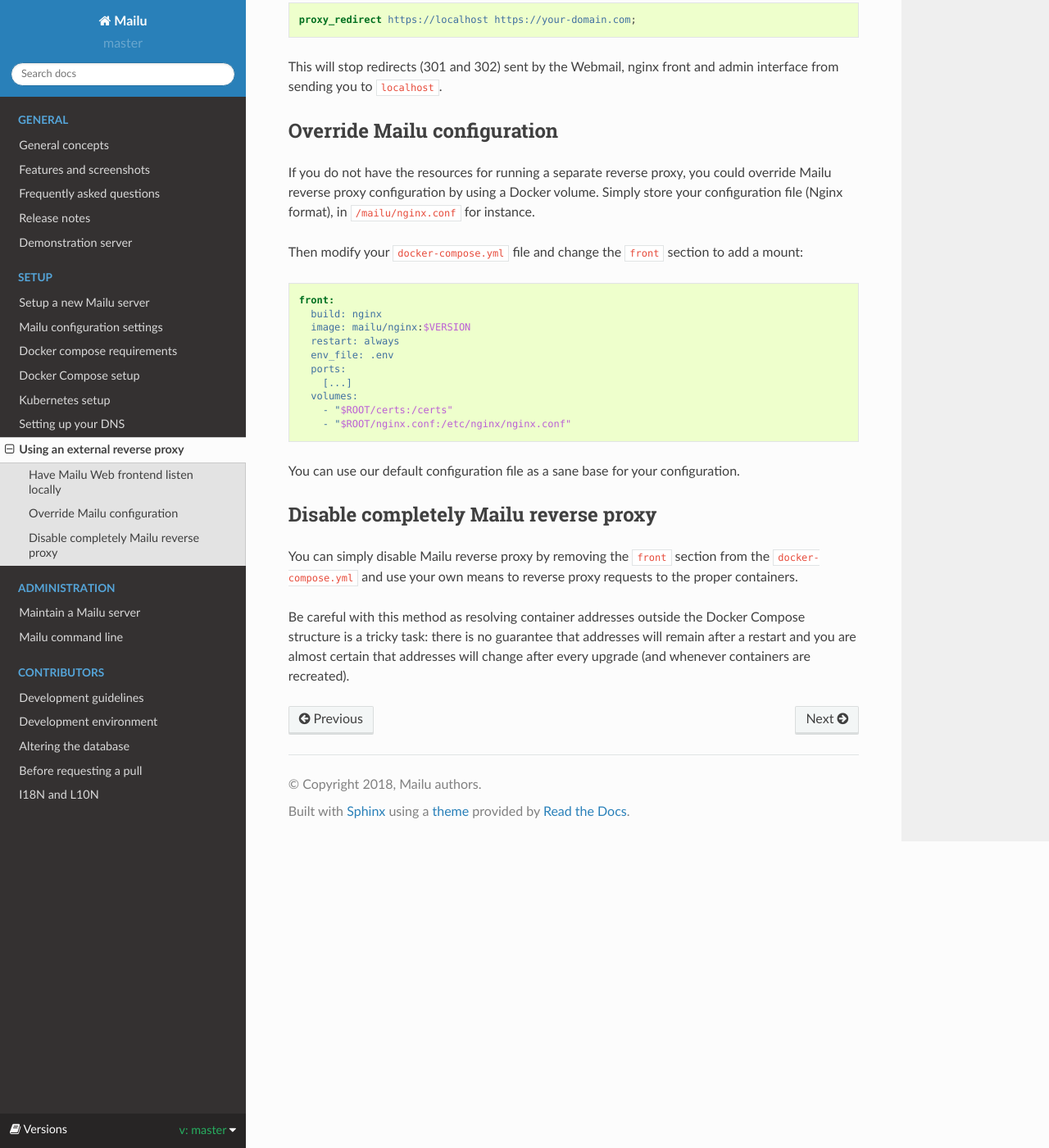
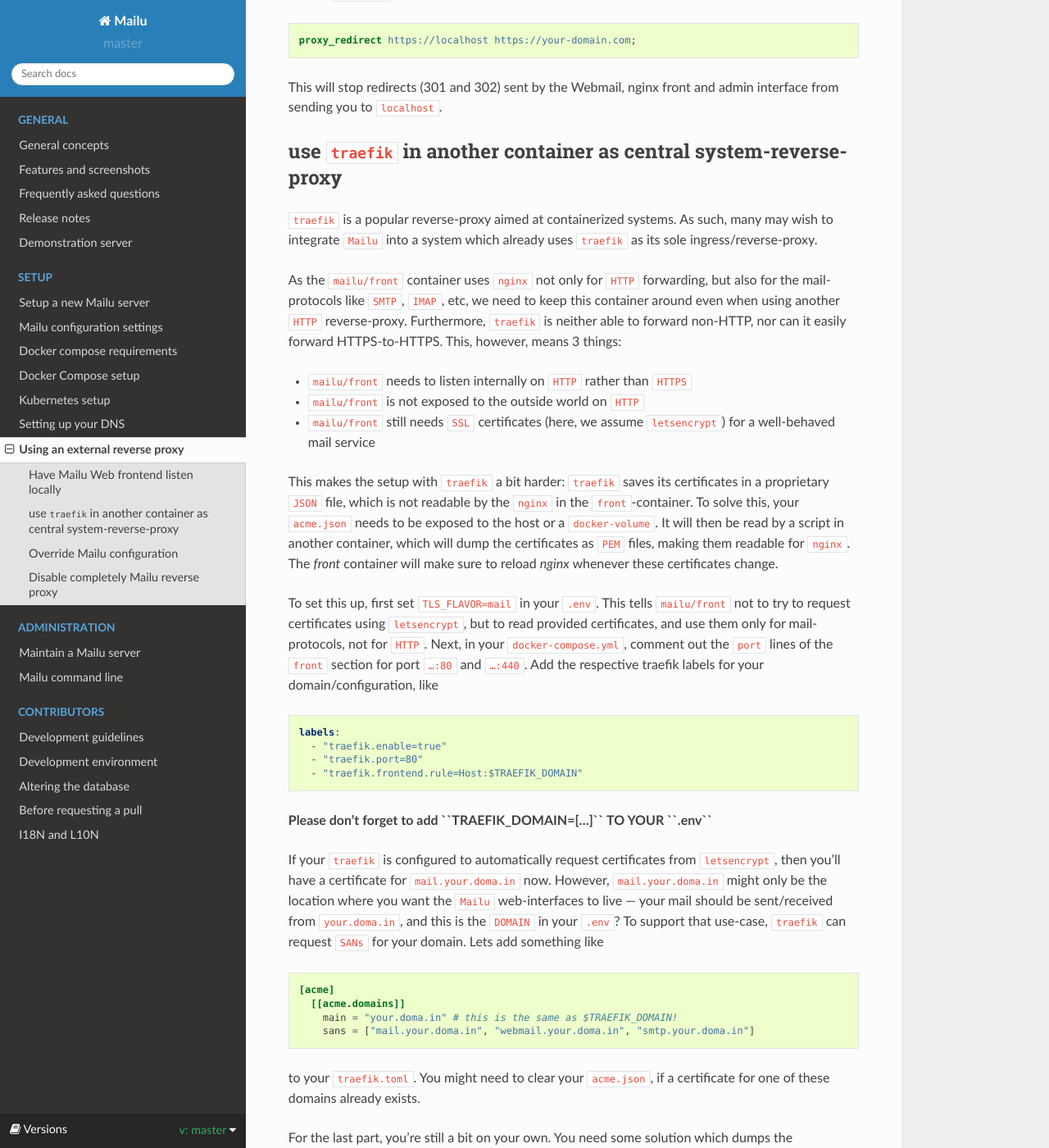
Before and after one commit to WillingDev0812/Mail-Management-Tool, a Sphinx documentation site: the page built from docs/reverse.rst, in a window 1280 px wide and 1400 px high, scrolled down 2544 px. Shown: the whole window at 82% size. Built offline with Sphinx 7.4.7 and the Read the Docs theme 2.0.0, drawn with Linux system fonts in a browser that asks for light colours; formulas are drawn with MathJax 3; some of the changed text lies outside the part shown.

Commit message:
Add documentation for usage behind traefik

```diff
--- a/docs/reverse.rst
+++ b/docs/reverse.rst
@@ -8,6 +8,7 @@ In such a configuration, one would usually run a frontend reverse proxy to serve
 There are basically three options, from the most to the least recommended one:
 
 - have Mailu Web frontend listen locally and use your own Web frontend on top of it
+- use ``Traefik`` in another container as central system-reverse-proxy
 - override Mailu Web frontend configuration
 - disable Mailu Web frontend completely and use your own
 
@@ -114,6 +115,72 @@ Depending on how you access the front server, you might want to add a ``proxy_re
 
 This will stop redirects (301 and 302) sent by the Webmail, nginx front and admin interface from sending you to ``localhost``.
 
+use ``traefik`` in another container as central system-reverse-proxy
+--------------------------------------------------------------------
+
+``traefik`` is a popular reverse-proxy aimed at containerized systems. As such, many may wish to integrate ``Mailu`` into a system which already uses ``traefik`` as its sole ingress/reverse-proxy.
+
+As the ``mailu/front`` container uses ``nginx`` not only for ``HTTP`` forwarding, but also for the mail-protocols like ``SMTP``, ``IMAP``, etc, we need to keep this container around even when using another ``HTTP`` reverse-proxy. Furthermore, ``traefik`` is neither able to forward non-HTTP, nor can it easily forward HTTPS-to-HTTPS. This, however, means 3 things:
+
+- ``mailu/front`` needs to listen internally on ``HTTP`` rather than ``HTTPS``
+- ``mailu/front`` is not exposed to the outside world on ``HTTP``
+- ``mailu/front`` still needs ``SSL`` certificates (here, we assume ``letsencrypt``) for a well-behaved mail service
+
+This makes the setup with ``traefik`` a bit harder: ``traefik`` saves its certificates in a proprietary ``JSON`` file, which is not readable by the ``nginx`` in the ``front``-container. To solve this, your ``acme.json`` needs to be exposed to the host or a ``docker-volume``. It will then be read by a script in another container, which will dump the certificates as ``PEM`` files, making them readable for ``nginx``. The `front` container will make sure to reload `nginx` whenever these certificates change.
+
+To set this up, first set ``TLS_FLAVOR=mail`` in your ``.env``. This tells ``mailu/front`` not to try to request certificates using ``letsencrypt``, but to read provided certificates, and use them only for mail-protocols, not for ``HTTP``.
+Next, in your ``docker-compose.yml``, comment out the ``port`` lines of the ``front`` section for port ``…:80`` and ``…:440``. Add the respective traefik labels for your domain/configuration, like
+
+.. code-block:: yaml
+
+    labels:
+      - "traefik.enable=true"
+      - "traefik.port=80"
+      - "traefik.frontend.rule=Host:$TRAEFIK_DOMAIN"
+
+**Please don’t forget to add ``TRAEFIK_DOMAIN=[...]`` TO YOUR ``.env``**
+
+If your ``traefik`` is configured to automatically request certificates from ``letsencrypt``, then you’ll have a certificate for ``mail.your.doma.in`` now. However, ``mail.your.doma.in`` might only be the location where you want the ``Mailu`` web-interfaces to live — your mail should be sent/received from ``your.doma.in``, and this is the ``DOMAIN`` in your ``.env``?
+To support that use-case, ``traefik`` can request ``SANs`` for your domain. Lets add something like
+
+.. code-block:: toml
+
+  [acme]
+    [[acme.domains]]
+      main = "your.doma.in" # this is the same as $TRAEFIK_DOMAIN!
+      sans = ["mail.your.doma.in", "webmail.your.doma.in", "smtp.your.doma.in"]
+
+to your ``traefik.toml``. You might need to clear your ``acme.json``, if a certificate for one of these domains already exists.
+
+For the last part, you’re still a bit on your own. You need some solution which dumps the certificates in ``acme.json``, so you can include them in the ``mailu/front`` container. One such example is `traefik-certdumper <https://github.com/Nebukadneza/traefik-certdumper>`, which has been adapted for use in Mailu. You can add it to your ``docker-compose.yml`` like:
+
+.. code-block:: yaml
+
+  certdumper:
+    restart: always
+    image: nebukadneza/traefik-certdumper:latest
+    environment:
+    # Make sure this is the same as the main=-domain in traefik.toml
+    # !!! Also don’t forget to add "TRAEFIK_DOMAIN=[...]" to your .env!
+      - DOMAIN=$TRAEFIK_DOMAIN
+    volumes:
+      - "/data/traefik:/traefik"
+      - "$ROOT/certs:/output"
+
+
+
+assuming you have ``volume-mounted`` your ``acme.json`` put to ``/data/traefik`` on your host. The dumper will then write out ``/data/traefik/ssl/your.doma.in.crt`` and ``/data/traefik/ssl/your.doma.in.key`` whenever ``acme.json`` is updated. Yay! Now let’s mount this to our ``front`` container like:
+
+.. code-block:: yaml
+
+    volumes:
+      - "$ROOT/certs:/certs" # Mount both certs directory (for dhparams.pem) and your domains key
+      - "$ROOT/overrides/nginx:/overrides"
+      - /data/traefik/ssl/$TRAEFIK_DOMAIN.crt:/certs/cert.pem
+      - /data/traefik/ssl/$TRAEFIK_DOMAIN.key:/certs/key.pem
+
+
+Note that we still keep the ``$ROOT/certs`` directory-mount there, where ``dhparams.pem`` is going to be placed.
 
 Override Mailu configuration
 ----------------------------
```
